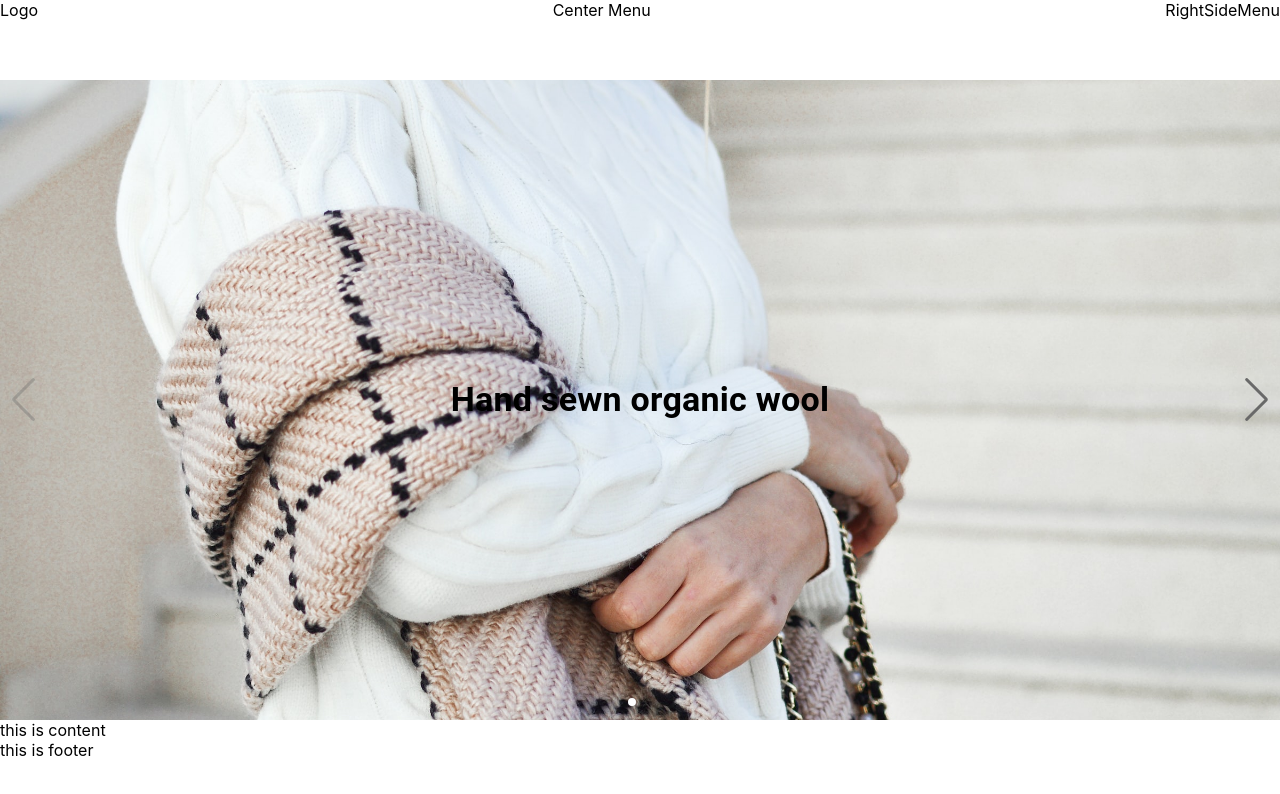
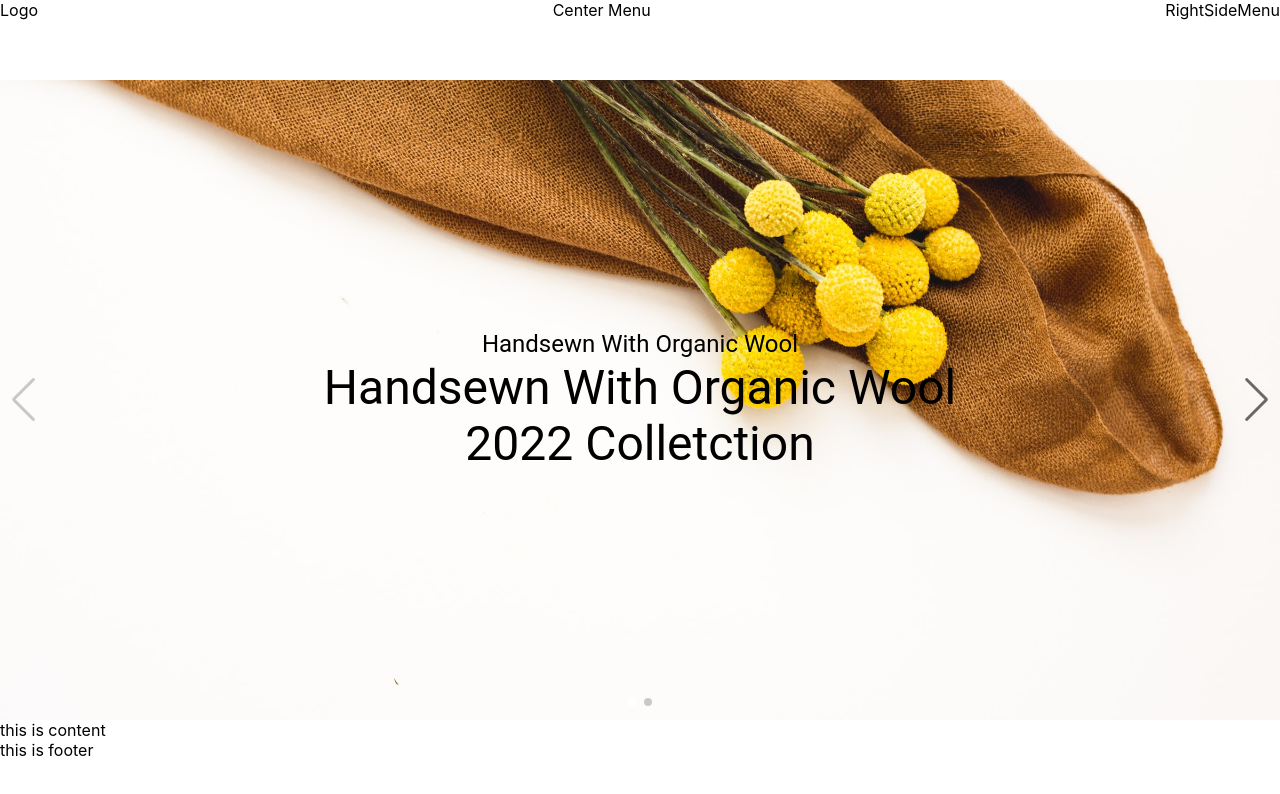
Before and after one commit to GoranAviani/react_web, a React (Create React App) app: page / in a window 1280 px wide. Shown: the top 794 px of the page. Built offline with nearby package versions, Linux system fonts and the light colour scheme.

Commit message:
index page

```diff
--- a/src/components/Carousel/Carousel.js
+++ b/src/components/Carousel/Carousel.js
@@ -8,11 +8,7 @@ import "swiper/css/navigation";
 // import required modules
 import { Autoplay, Pagination, Navigation } from "swiper";
 import {image1, image2} from "../../static/images/images";
-import Typography from '@mui/material/Typography';
-
-const TEXT = {
-    handSewnOrganicWool: "Hand sewn organic wool"
-}
+import CarouselText from "./partials/CarouselText";
 
 const Carousel = () => {
     console.log({image1})
@@ -37,27 +33,12 @@ const Carousel = () => {
         className="mySwiper"
       >
         <SwiperSlide>
-            <img src={image2} />
-          <div className="text" data-swiper-parallax="-100">
-            <Typography sx={{fontWeight: 'bold'}} variant="h4"
-                                        component="div">
-                                {TEXT.handSewnOrganicWool}
-                            </Typography>
-          </div>
+            <img src={image1} />
+            <CarouselText/>
 </SwiperSlide>
         <SwiperSlide>
             <img src={image2} />
-          <div className="text" data-swiper-parallax="-100">
-            <p>
-              Lorem ipsum dolor sit amet, consectetur adipiscing elit. Aliquam
-              dictum mattis velit, sit amet faucibus felis iaculis nec. Nulla
-              laoreet justo vitae porttitor porttitor. Suspendisse in sem justo.
-              Integer laoreet magna nec elit suscipit, ac laoreet nibh euismod.
-              Aliquam hendrerit lorem at elit facilisis rutrum. Ut at
-              ullamcorper velit. Nulla ligula nisi, imperdiet ut lacinia nec,
-              tincidunt ut libero. Aenean feugiat non eros quis feugiat.
-            </p>
-          </div>
+          <CarouselText/>
 </SwiperSlide>
       </Swiper>
     </>
--- /dev/null
+++ b/src/components/Carousel/partials/CarouselText.js
@@ -0,0 +1,29 @@
+import React from 'react';
+import Typography from "@mui/material/Typography";
+const TEXT = {
+    handSewnOrganicWool: "Handsewn With Organic Wool",
+    winterOffer: "Winter offer",
+    collectionTwoTwenty: "2022 Colletction"
+}
+
+const CarouselText = () => {
+
+    return(
+        <div className="text" data-swiper-parallax="-100">
+            <Typography variant="h5"
+                                        component="div">
+                                {TEXT.handSewnOrganicWool}
+                            </Typography>
+                  <Typography variant="h3"
+                                        component="div">
+                                {TEXT.handSewnOrganicWool}
+                            </Typography>
+                  <Typography variant="h3"
+                                        component="div">
+                                {TEXT.collectionTwoTwenty}
+                            </Typography>
+          </div>
+    )
+}
+
+export default CarouselText
```
